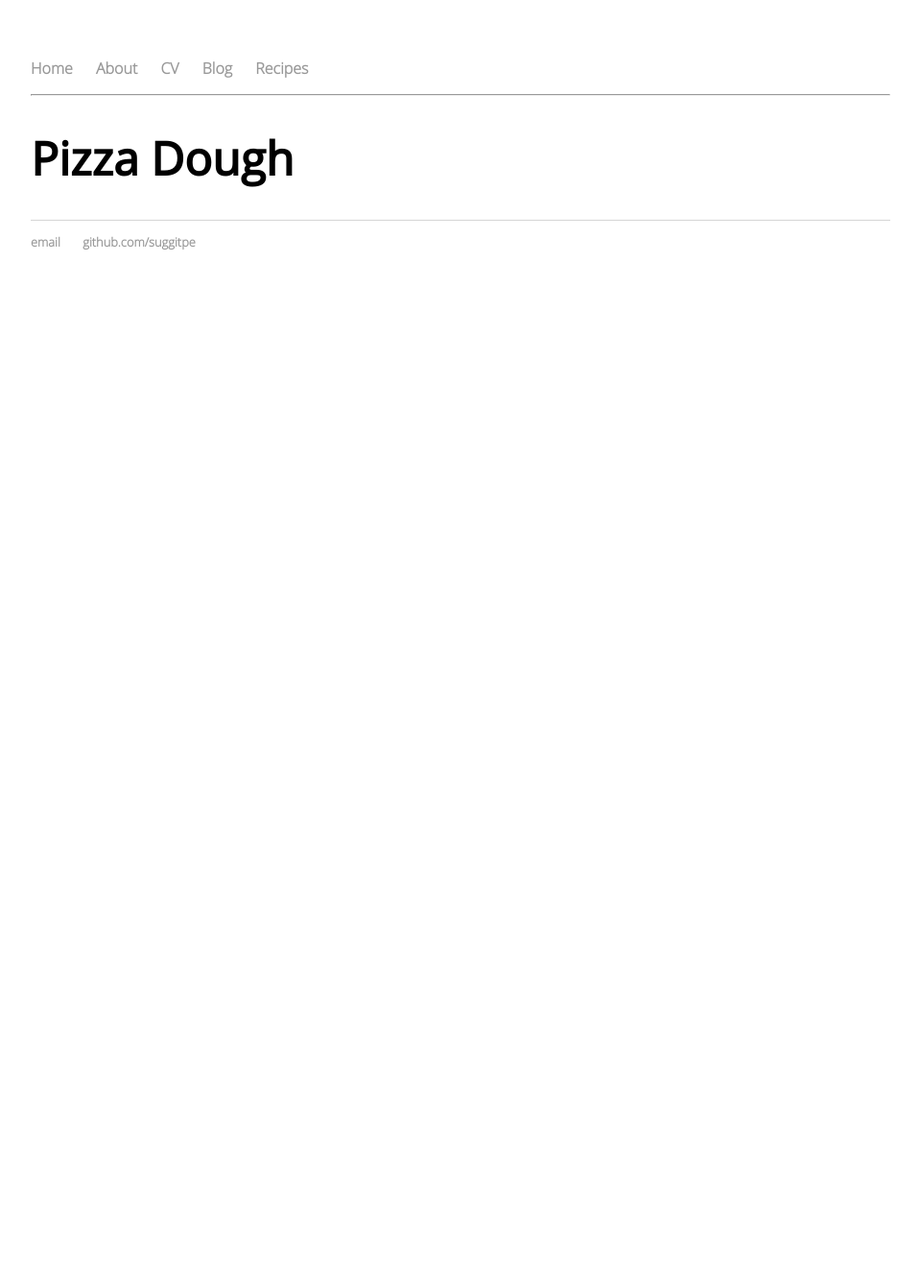
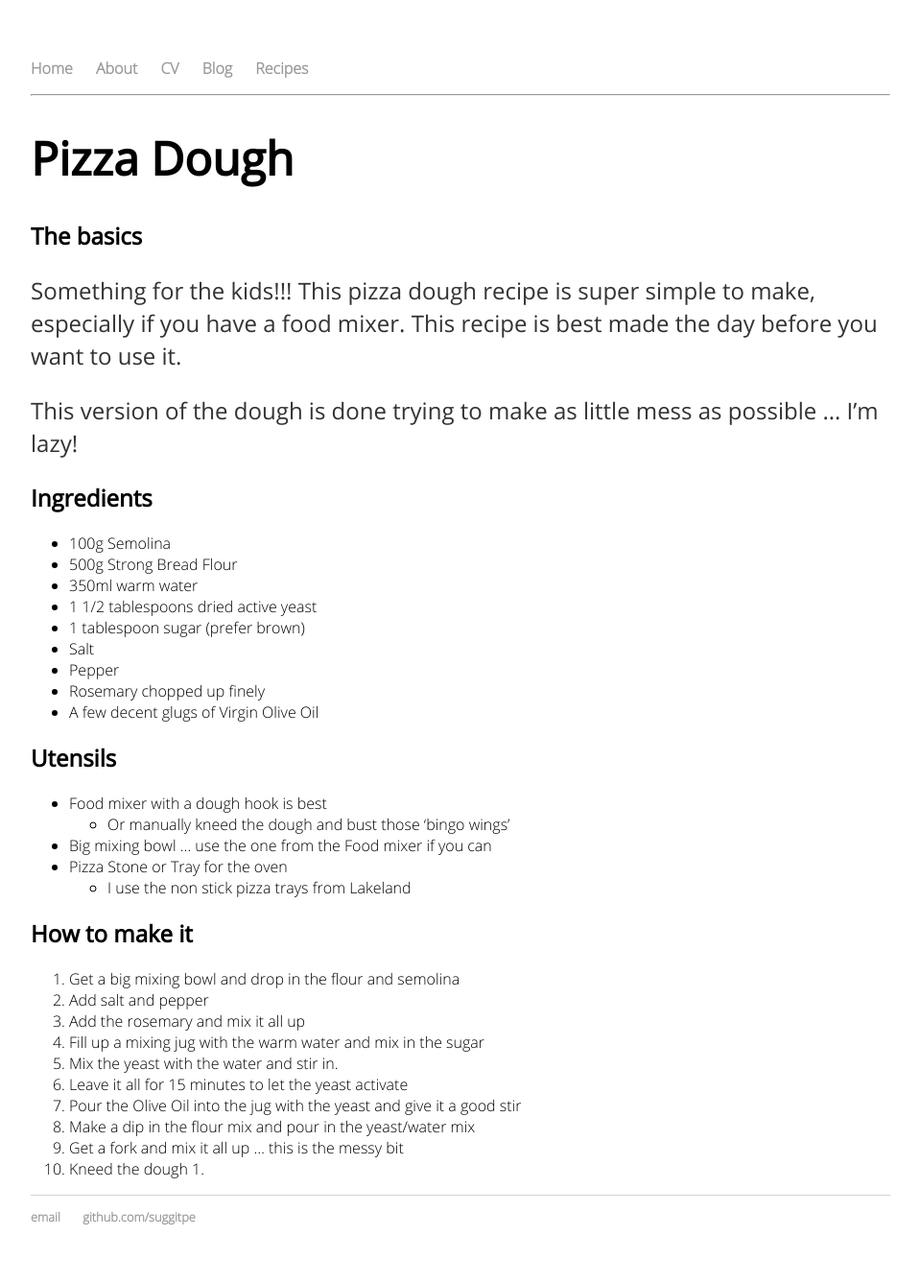
Before and after one commit to suggitpe/suggitpe.github.io, a Jekyll site: the page built from recipes/pizza-dough.md, in a window 1280 px wide. Shown: the whole page at 96% size, without its empty margins (160-1119 px from the left). Built offline with Jekyll 4.4.1, drawn with Linux system fonts in a browser that asks for light colours; before the commit the page ends 900 px from its top, so only the background shows below that; some of the changed lines change nothing that is shown.

Commit message:
fixed recipes

```diff
--- a/recipes/index.md
+++ b/recipes/index.md
@@ -1,6 +1,6 @@
 ---
 title: Recipes
-layout: recipe
+layout: default
 ---
 
 These are a few recipes that I love cooking:
--- a/recipes/pizza-dough.md
+++ b/recipes/pizza-dough.md
@@ -1,6 +1,6 @@
 ---
 title: Pizza Dough
-layout: recipe
+layout: default
 ---
 
 ## The basics
```
